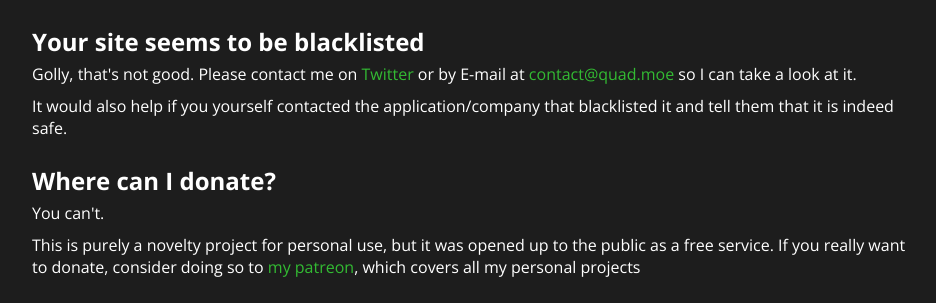
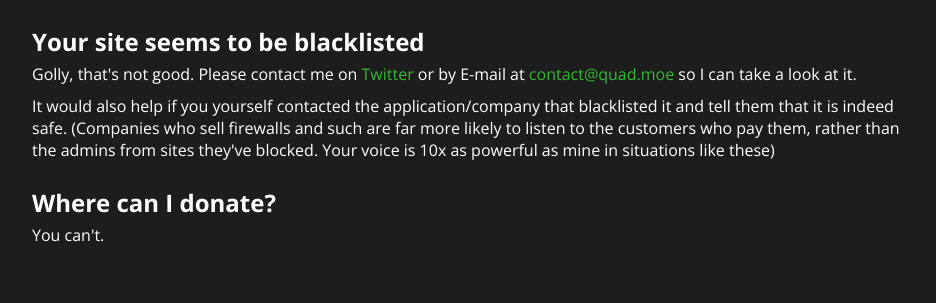
Before and after one commit to zhangshijie-bomun/QuadFile, a Flask app: template templates/faq.html in a window 1280 px wide. Shown: the part 1083-1386 px from the top of the page, without its empty margins (163-1099 px from the left). After the commit the page ends 1325 px from the top, so only its background shows below. Run offline with Flask 2, Linux system fonts and the light colour scheme; the template is opened without the code that fills it, so the values that code supplies are empty; parts of the project's set-up code (start-up, migrations or seed data) failed here and were passed over.

Commit message:
Update FAQ

```diff
--- a/templates/faq.html
+++ b/templates/faq.html
@@ -60,12 +60,11 @@
     Your site seems to be blacklisted
   </h2>
   <p>Golly, that's not good. Please contact me on <a href="https://twitter.com/QuadPiece">Twitter</a> or by E-mail at <a href="mailto:contact@quad.moe">contact@quad.moe</a> so I can take a look at it.</p>
-  <p>It would also help if you yourself contacted the application/company that blacklisted it and tell them that it is indeed safe.</p>
+  <p>It would also help if you yourself contacted the application/company that blacklisted it and tell them that it is indeed safe. (Companies who sell firewalls and such are far more likely to listen to the customers who pay them, rather than the admins from sites they've blocked. Your voice is 10x as powerful as mine in situations like these)</p>
 
   <h2>
     Where can I donate?
   </h2>
   <p>You can't.</p>
-  <p>This is purely a novelty project for personal use, but it was opened up to the public as a free service. If you really want to donate, consider doing so to <a href="https://www.patreon.com/quadpiece">my patreon</a>, which covers all my personal projects </p>
 
 {% endblock %}
```
